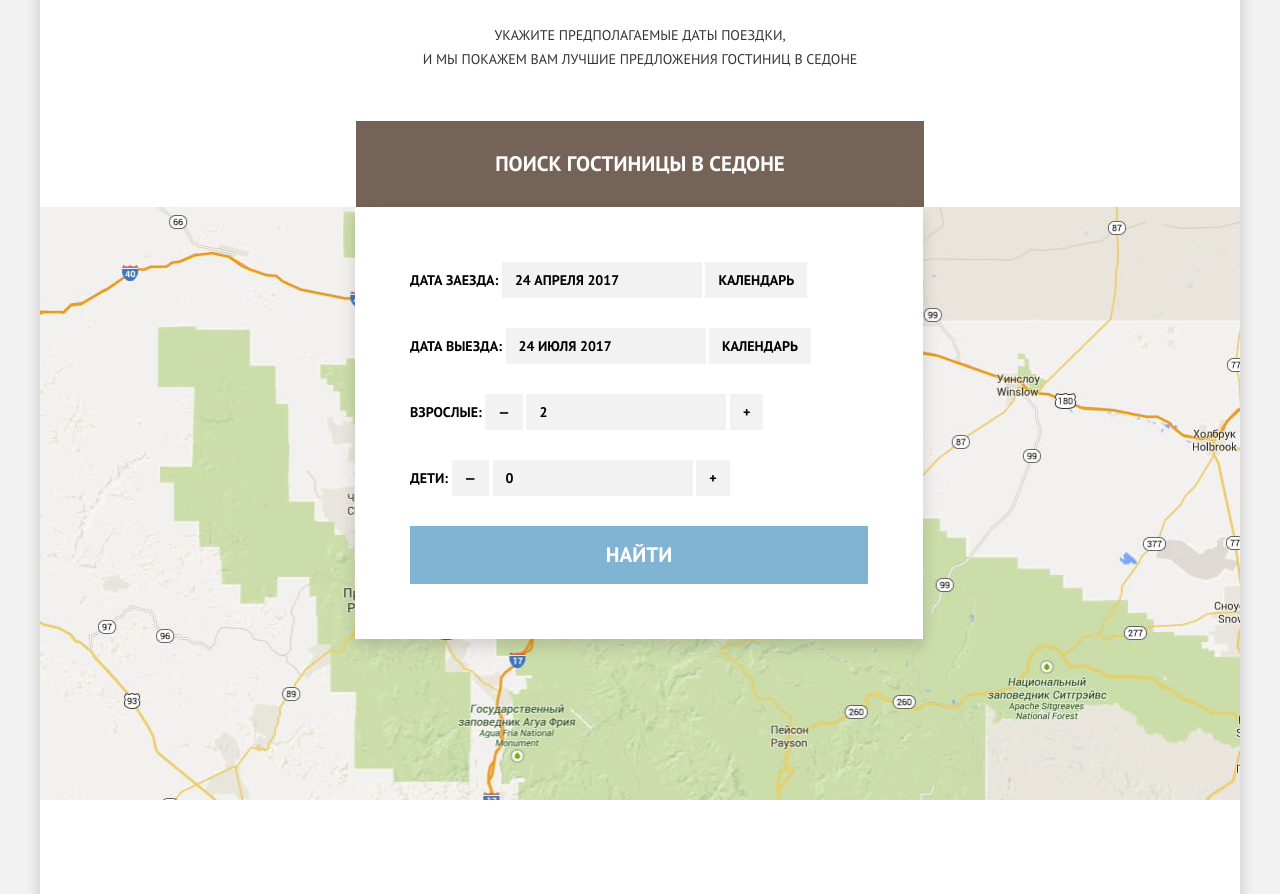
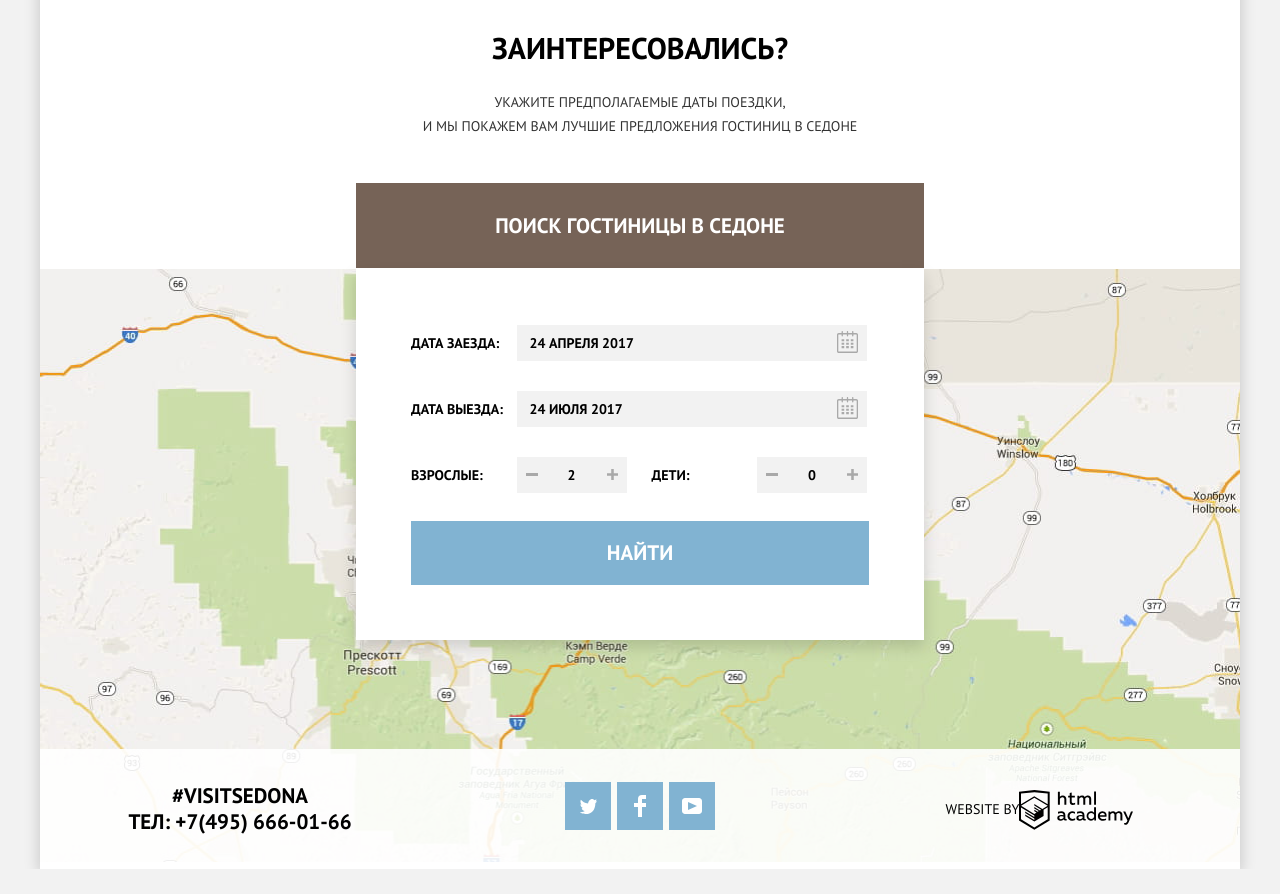
Before and after one commit to miumio/1458863-sedona-28, a plain HTML site: page index.html in a window 1280 px wide. Shown: the part 1900-2794 px from the top of the page. After the commit the page ends 2769 px from the top, so only its background shows below. Drawn offline with Linux system fonts and the light colour scheme.

Commit message:
🍄 Начинаем оформление декоративных элементов

```diff
--- a/css/style.css
+++ b/css/style.css
@@ -71,6 +71,7 @@
 
 .page-body {
   display: grid;
+  position: relative;
   grid-template-rows:
   min-content 1fr min-content;
   align-content: start;
@@ -161,7 +162,7 @@
   min-height: 509px;
 
   background:
-  url("../img/intro-mask.svg") no-repeat 0 454px,
+  url("../img/intro-mask.svg") no-repeat 0 452px,
   url("../img/background.jpg") no-repeat center;
   background-color: var(--basic-blue);
 }
@@ -182,7 +183,7 @@
 .advantages-intro {
   width: 520px;
   margin: 0 auto;
-  padding: 43px 20px 60px;
+  padding: 43px 20px 51px;
 }
 
 .advantages h2 {
@@ -190,6 +191,8 @@
   font-weight: 700;
   font-size: 21px;
   line-height: 26px;
+  margin-top: 0;
+  margin-bottom: 45px;
 }
 
 .advantages-block {
@@ -258,8 +261,8 @@
 }
 
 .advantage-feature {
-  padding-top: 80px;
-  flex: none;
+  padding-top: 110px;
+  min-height: 220px;
   width: 400px;
 }
 
@@ -267,8 +270,17 @@
   background: url("../img/icon-1.svg") no-repeat 50% 20%;
 }
 
+.advantage-feature-souvenirs {
+  background: url("../img/icon-2.svg") no-repeat 50% 20%;
+}
+
+.advantage-feature-meal {
+  background: url("../img/icon-3.svg") no-repeat 50% 20%;
+}
+
 .advantage-preview {
   width: 400px;
+  min-height: 256px;
   background-color: var(--basic-light-grey);
 }
 
@@ -277,41 +289,42 @@
   font-size: 21px;
   line-height: 21px;
   font-weight: 700;
-  padding: 50px 50px 20px;
+  padding: 48px 50px 25px;
 }
 
 .advantage-description {
-  padding: 15px 50px 54px;
+  padding: 20px 40px 20px;
 }
 
 .map {
-  position: relative;
   margin: 0;
-
 }
 /* Booking */
 
 .booking {
-  margin: 58px auto;
   text-align: center;
 }
 
 .booking .button-brown {
   width: 568px;
-  margin: 50px auto 0;
+  margin: 45px auto 0;
 }
 
 .booking-header {
   color: var(--basic-black);
   font-size: 30px;
   font-weight: 700;
+  margin-bottom: 30px;
 }
 
 /* Form */
-.form-wrapper {
+.booking-form {
   position: absolute;
-  top: 0;
-  left: 315px;
+  display: flex;
+  flex-wrap: wrap;
+  justify-content: space-between;
+  bottom: 229px;
+  left: 316px;
   width: 568px;
   padding: 55px;
   margin: 0;
@@ -320,41 +333,59 @@
   background-color: var(--basic-white);
 }
 
-.form-wrapper p {
-  line-height: 24px;
-  margin: 0 0 30px;
-}
-
-.booking-form {
+.booking-item {
+  position: relative;
+  margin: 0 0 26px;
   text-align: left;
   font-weight: 700;
   color: var(--basic-black);
 }
 
-.field-button,
+.booking-item label {
+  display: inline-block;
+  width: 100px;
+}
+
 .booking-item input {
   font: inherit;
+  width: 354px;
   padding: 6px 13px;
   text-transform: uppercase;
   background-color: var(--light-grey);
-  border: 0;
+  border: 2px solid var(--basic-white);
+  box-sizing: border-box;
+}
+
+.booking-item-numbers input {
+  text-align: center;
+  width: 114px;
+}
+
+input[type=number]::-webkit-inner-spin-button,
+input[type=number]::-webkit-outer-spin-button {
+  -webkit-appearance: none;
+  margin: 0;
 }
 
 .booking-item input::placeholder {
   color: var(--basic-black);
 }
 
-.field-button:hover,
 .booking-item input:hover {
   background-color: var(--special-grey);
 }
 
-.field-button:active,
 .booking-item input:focus {
   background-color: var(--basic-white);
   border: 2px solid var(--special-blue);
  }
 
+.button-brown h2 {
+  font-size: 21px;
+  line-height: 26px;
+  padding: 30px;
+  margin: 0;
+}
 /* Buttons */
 
 .button {
@@ -365,27 +396,37 @@
   text-transform: uppercase;
   background-color: transparent;
   border: none;
+  cursor: pointer;
+
 }
 
-.button:hover,
-.button:focus {
-  color: var(--basic-black);
+.field-button {
+  position: absolute;
+  right: 5px;
+  top: 7px;
 }
 
-.button:active {
-  color: var(--basic-blue);
+.field-button-sub {
+  position: absolute;
+  right: 85px;
+  top: 3px;
+}
+
+.field-button svg {
+  fill: var(--grey-button);
+}
+
+.field-button svg:hover {
+  fill: var(--basic-black);
+}
+
+.field-button svg:active {
+  fill: var(--basic-blue);
 }
 
 .button-brown {
   color: var(--basic-white);
   background-color: var(--basic-brown);
-}
-
-.booking .button-brown {
-  display: flex;
-  align-items: center;
-  justify-content: center;
-  height: 86px;
 }
 
 .button-brown:hover {
@@ -460,8 +501,9 @@
 
 .booking-form .button-blue {
   width: 100%;
+  padding: 20px;
   font-size: 21px;
-  height: 58px;
+  font-weight: 700;
 }
 
 /* Hotels */
@@ -469,7 +511,7 @@
 .hotels {
   font-weight: 700;
   list-style: none;
-  margin: 0;
+  margin: 0 0 120px;
   padding: 0;
 }
 
@@ -555,6 +597,8 @@
 /* Footer */
 .footer {
   display:flex;
+  position: absolute;
+  bottom: 0;
   align-items: center;
   min-height: 120px;
   color: var(--basic-black);
@@ -567,7 +611,7 @@
 }
 
 .footer-item p {
-  padding-left: 130px;
+  text-align: center;
 }
 
 .footer p {
--- a/index.html
+++ b/index.html
@@ -72,14 +72,14 @@
           </div>
         </li>
         <li class="advantage advantage-preview">
-          <p class="advantage-headline">Небольшая площадь</p>
+          <p class="advantage-headline">Небольшая<br> площадь</p>
           <p class="advantage-description">Все достопримечательности находятся очень близко</p>
         </li>
         <li class="advantage advantage-preview">
-          <p class="advantage-headline">Красивая дорога</p>
+          <p class="advantage-headline">Красивая<br> дорога</p>
           <p class="advantage-description">Ехать в седону из лас-вегаса совсем не скучно!</p>
         <li class="advantage advantage-preview">
-          <p class="advantage-headline">Мало туристов</p>
+          <p class="advantage-headline">Мало<br> туристов</p>
           <p class="advantage-description">Большинство едет в гранд каньон и толпится там</p>
         </li>
       </ol>
@@ -91,43 +91,58 @@
       <div class="button-brown">
         <h2>Поиск гостиницы в Седоне</h2>
       </div>
-      <div class="main-header">
-            <img src="img/map.jpg" width="1200" height="594" alt="Карта">
-
-      <div class="form-wrapper">
-      <form action="https://echo.htmlacademy.ru" method="post" class="booking-form">
+      <form  class="booking-form" action="https://echo.htmlacademy.ru" method="post">
         <p class="booking-item">
           <label for="data-coming">Дата заезда:</label>
           <input type="text" id="data-coming" name="coming" placeholder="24 апреля 2017">
-          <button type="button" class="field-button">Календарь</button>
+          <button class="button field-button" type="button">
+            <svg xmlns="http://www.w3.org/2000/svg" width="21" height="22" viewBox="0 0 21 22"><path d="M19.251 2.025h-2.845V.648c0-.381-.294-.689-.656-.689-.363 0-.656.308-.656.689v1.377h-3.938V.648c0-.381-.294-.689-.655-.689-.363 0-.657.308-.657.689v1.377H5.906V.648c0-.381-.294-.689-.656-.689-.363 0-.657.308-.657.689v1.377H1.75C.784 2.025 0 2.847 0 3.862v16.302C0 21.179.784 22 1.75 22h17.501c.966 0 1.749-.821 1.749-1.836V3.862c0-1.015-.783-1.837-1.749-1.837zm.437 18.139a.448.448 0 0 1-.437.459H1.75a.45.45 0 0 1-.438-.459V3.862a.45.45 0 0 1 .438-.459h2.844v1.378c0 .381.294.689.657.689.362 0 .656-.308.656-.689V3.403h3.938v1.378c0 .381.294.689.657.689.361 0 .655-.308.655-.689V3.403h3.938v1.378c0 .381.293.689.656.689.362 0 .656-.308.656-.689V3.403h2.845c.241 0 .437.206.437.459v16.302z"/><path d="M4.594 8.225h2.625v2.066H4.594zM4.594 11.668h2.625v2.067H4.594zM4.594 15.112h2.625v2.066H4.594zM9.188 15.112h2.625v2.066H9.188zM9.188 11.668h2.625v2.067H9.188zM9.188 8.225h2.625v2.066H9.188zM13.781 15.112h2.625v2.066h-2.625zM13.781 11.668h2.625v2.067h-2.625zM13.781 8.225h2.625v2.066h-2.625z"/></svg>
+          </button>
         </p>
         <p class="booking-item">
           <label for="data-out">Дата выезда:</label>
           <input type="text" id="data-out" name="leaving" placeholder="24 июля 2017">
-          <button type="button" class="field-button">Календарь</button>
+          <button class="button field-button" type="button">
+            <svg xmlns="http://www.w3.org/2000/svg" width="21" height="22" viewBox="0 0 21 22"><path d="M19.251 2.025h-2.845V.648c0-.381-.294-.689-.656-.689-.363 0-.656.308-.656.689v1.377h-3.938V.648c0-.381-.294-.689-.655-.689-.363 0-.657.308-.657.689v1.377H5.906V.648c0-.381-.294-.689-.656-.689-.363 0-.657.308-.657.689v1.377H1.75C.784 2.025 0 2.847 0 3.862v16.302C0 21.179.784 22 1.75 22h17.501c.966 0 1.749-.821 1.749-1.836V3.862c0-1.015-.783-1.837-1.749-1.837zm.437 18.139a.448.448 0 0 1-.437.459H1.75a.45.45 0 0 1-.438-.459V3.862a.45.45 0 0 1 .438-.459h2.844v1.378c0 .381.294.689.657.689.362 0 .656-.308.656-.689V3.403h3.938v1.378c0 .381.294.689.657.689.361 0 .655-.308.655-.689V3.403h3.938v1.378c0 .381.293.689.656.689.362 0 .656-.308.656-.689V3.403h2.845c.241 0 .437.206.437.459v16.302z"/><path d="M4.594 8.225h2.625v2.066H4.594zM4.594 11.668h2.625v2.067H4.594zM4.594 15.112h2.625v2.066H4.594zM9.188 15.112h2.625v2.066H9.188zM9.188 11.668h2.625v2.067H9.188zM9.188 8.225h2.625v2.066H9.188zM13.781 15.112h2.625v2.066h-2.625zM13.781 11.668h2.625v2.067h-2.625zM13.781 8.225h2.625v2.066h-2.625z"/></svg>
+          </button>
         </p>
-        <p class="booking-item">
+        <p class="booking-item booking-item-numbers">
           <label for="form-adults">Взрослые:</label>
-          <button type="button" class="field-button">&mdash;
+          <button class="button field-button field-button-sub" type="button">
+            <svg width="12" height="3" viewBox="0 0 12 3">
+            <rect width="12" height="3">
+            </svg>
           </button>
           <input type="number" id="form-adults" name="adults" value="2">
-          <button type="button" class="field-button">+</button>
+          <button class="button field-button" type="button">
+            <svg width="11" height="11" viewBox="0 0 11 11">
+            <path fill-rule="evenodd" clip-rule="evenodd" d="M4.23086 6.76932V11H6.76932V6.76932H11V4.23086H6.76932V0H4.23085V4.23086H0V6.76932H4.23086Z"/>
+            </svg>
+          </button>
         </p>
-        <p class="booking-item">
+        <p class="booking-item booking-item-numbers">
           <label for="form-kids">Дети:</label>
-          <button type="button" class="field-button">&mdash;</button>
+          <button class="button field-button field-button-sub" type="button">
+            <svg width="12" height="3" viewBox="0 0 12 3">
+            <rect width="12" height="3">
+            </svg>
+          </button>
           <input type="number" id="form-kids" name="kids" value="0">
-          <button type="button" class="field-button">+</button>
+          <button class="button field-button" type="button">
+            <svg width="11" height="11" viewBox="0 0 11 11">
+            <path fill-rule="evenodd" clip-rule="evenodd" d="M4.23086 6.76932V11H6.76932V6.76932H11V4.23086H6.76932V0H4.23085V4.23086H0V6.76932H4.23086Z"/>
+            </svg>
+          </button>
         </p>
+        <button type="submit" class="button button-blue">Найти</button>
+      </form>
+    </section>
+    <section class="map">
+      <h2 class="visually-hidden">Карта</h2>
+      <img src="img/map.jpg" width="1200" height="594" alt="Карта">
+    </section>
 
 
-        <button type="submit" class="button button-blue">Найти</button>
-
-      </form>
-    </div>
-  </div>
-
-    </section>
 
 
   </main>
```
